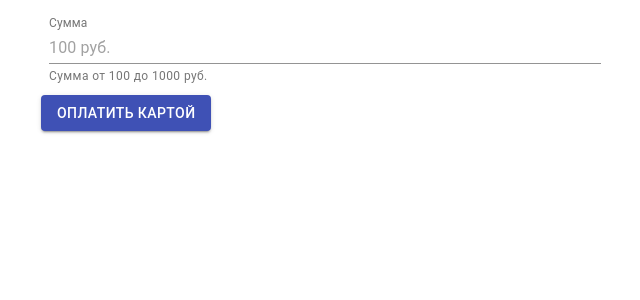
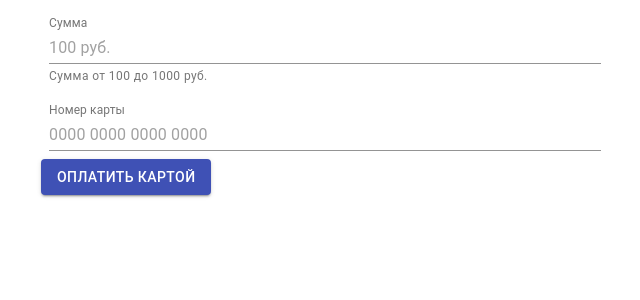
Before and after one commit to AlexMubarakshin/react-reatom-form, a React (Create React App) app: page / in a window 1280 px wide. Shown: the top 300 px of the page, without its empty margins (323-963 px from the left). Built offline with nearby package versions, Linux system fonts and the light colour scheme.

Commit message:
Add card number field with validation

```diff
--- a/src/components/PaymentForm.tsx
+++ b/src/components/PaymentForm.tsx
@@ -10,7 +10,7 @@ import NumberFormat from 'react-number-format';
 
 interface PaymentFormValues {
   sum: string;
-  // cardNumber: string;
+  cardNo: string;
   // cardExpireDate: string;
   // cardCvv: number;
 }
@@ -23,6 +23,10 @@ const PaymentFormValidationSchema = Yup.object().shape({
     .min(100, 'Сумма должна быть > 100')
     .max(1000, 'Сумма должна быть < 1000')
     .typeError('Введите целочисленное значение'),
+  cardNo: Yup.string()
+    .required('Поле обязательно для заполнения')
+    .min(16, 'Неверно введен номер карты')
+    .required('Поле обязательно для заполнения'),
 });
 
 const PaymentForm: React.FC = () => {
@@ -31,7 +35,7 @@ const PaymentForm: React.FC = () => {
 
   const initialValues: PaymentFormValues = {
     sum: '',
-    // cardNumber: '',
+    cardNo: '',
     // cardExpireDate: '',
     // cardCvv: 0,
   };
@@ -39,7 +43,8 @@ const PaymentForm: React.FC = () => {
   return (
     <Formik
       initialValues={initialValues}
-      onSubmit={(values) => {
+      onSubmit={(values: any) => {
+        // TODO: types
         console.log(values);
       }}
       validationSchema={PaymentFormValidationSchema}
@@ -67,7 +72,7 @@ const PaymentForm: React.FC = () => {
                   shrink: true,
                 }}
                 InputProps={{
-                  inputComponent: NumberFormat as any, // todo: typing
+                  inputComponent: NumberFormat as any, // TODO: typing
                   inputProps: {
                     suffix: ' ₽',
                     onChange: (event: React.ChangeEvent<HTMLInputElement>) => {
@@ -76,6 +81,34 @@ const PaymentForm: React.FC = () => {
                   },
                 }}
                 error={!!(errors && errors.sum && touched.sum)}
+                value={value}
+              />
+            )}
+          />
+          <Field
+            name="cardNo"
+            render={({ value }: { value: string }) => (
+              <TextField
+                name="cardNo"
+                label="Номер карты"
+                style={{ margin: 8 }}
+                placeholder="0000 0000 0000 0000"
+                helperText={errors && errors.cardNo && touched.cardNo && errors.cardNo}
+                fullWidth
+                margin="normal"
+                InputLabelProps={{
+                  shrink: true,
+                }}
+                InputProps={{
+                  inputComponent: NumberFormat as any, // todo: typing
+                  inputProps: {
+                    format: '#### #### #### ####',
+                    onChange: (event: React.ChangeEvent<HTMLInputElement>) => {
+                      setFieldValue('cardNo', event.currentTarget.value.replace(/ /g, ''));
+                    },
+                  },
+                }}
+                error={!!(errors && errors.cardNo && touched.cardNo)}
                 value={value}
               />
             )}
```
